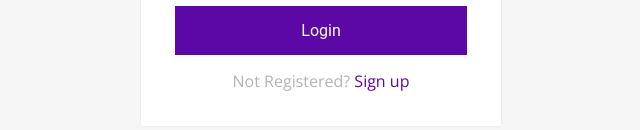
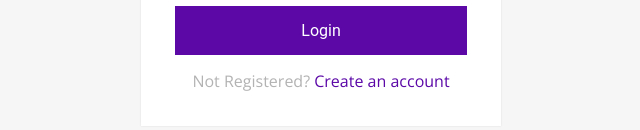
Before and after one commit to TeamAbella060420/react-laravel, a React (Vite) app in the folder full-stack/react/: page /login in a window 1280 px wide. Shown: the part 416-546 px from the top of the page, without its empty margins (319-959 px from the left). Built offline with nearby package versions, Linux system fonts and the light colour scheme.

Commit message:
Update Login.jsx

```diff
--- a/full-stack/react/src/views/Login.jsx
+++ b/full-stack/react/src/views/Login.jsx
@@ -15,7 +15,7 @@
           <input type="password" placeholder='Password'/>
           <button className='btn btn-block'>Login</button>
           <p className='message'>
-            Not Registered? <Link to='/signup'>Sign up</Link>
+            Not Registered? <Link to='/signup'>Create an account</Link>
           </p>
         </form>
       </div>
```
